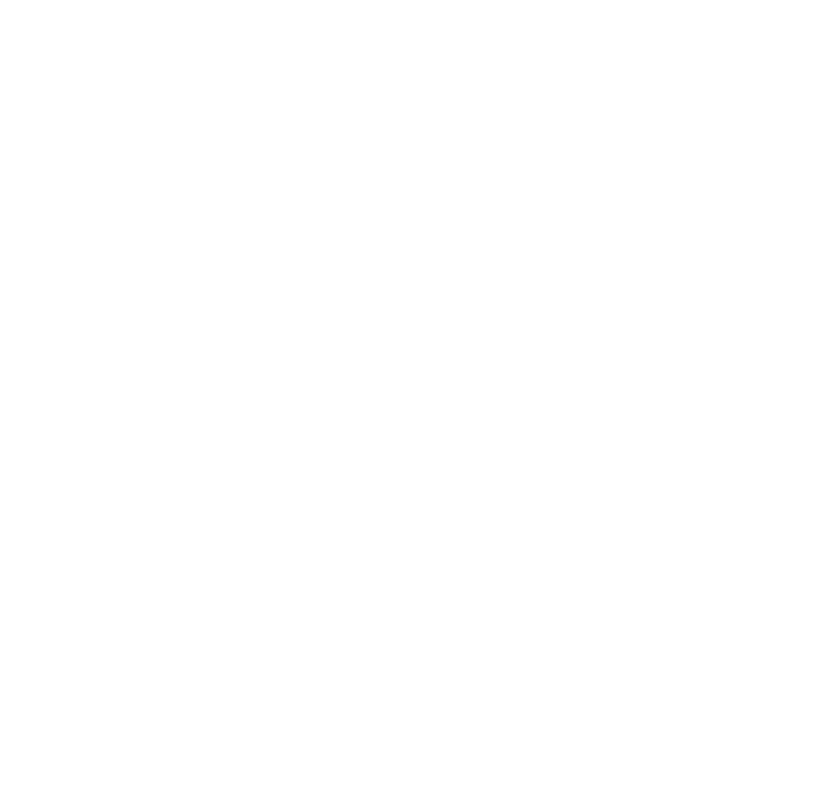
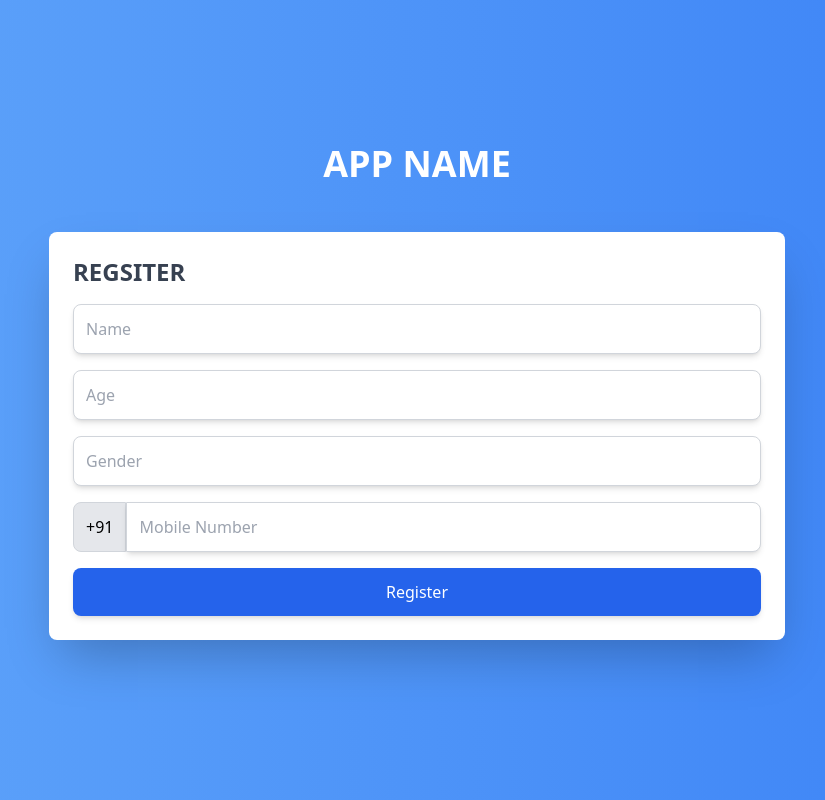
Before and after one commit to FusionFrameworks/CHAT_BOT, a React (Create React App) app in the folder chatbot_Frontend/: page /register in a window 1280 px wide. Before the commit this address had no page. Shown: the whole page, without its empty margins (223-1048 px from the left). Built offline with nearby package versions, Linux system fonts and the light colour scheme.

Commit message:
Login And Register Page

```diff
--- a/chatbot_Frontend/src/App.js
+++ b/chatbot_Frontend/src/App.js
@@ -1,9 +1,14 @@
-
 import React, { useState } from "react";
-import { BrowserRouter as Router, Route, Routes, useNavigate } from "react-router-dom";
+import {
+  BrowserRouter as Router,
+  Route,
+  Routes,
+  useNavigate,
+} from "react-router-dom";
 import { registerUser, sendOtp, verifyOtp } from "./api";
 import Welcome from "./Welcome";
 import LabTest from "./LabTest";
+import Register from "./Register";
 import Chatbot from "./Chatbot"; // Import the Chatbot component
 
 function App() {
@@ -27,7 +32,12 @@
   };
 
   const handleRegister = async () => {
-        if (!registerData.name || !registerData.age || !registerData.gender || !registerData.mobileNumber) {
+    if (
+      !registerData.name ||
+      !registerData.age ||
+      !registerData.gender ||
+      !registerData.mobileNumber
+    ) {
       setMessage("Please fill in all fields to register.");
       return;
     }
@@ -60,39 +70,94 @@
   };
 
   return (
+    // <div className="App min-h-screen flex flex-col items-center justify-center bg-gradient-to-r from-blue-400 to-blue-500">
+    //     <h1 className="text-4xl font-bold text-white mb-8">APP NAME</h1>
+    //     <div className="container flex flex-col md:flex-row gap-8 w-full max-w-3xl p-4">
+    //         {/* Login and OTP Verification Form */}
+    //         <div className="form-container bg-white rounded-lg shadow-2xl p-6 flex-1 transition-transform transform hover:scale-105">
+    //             <h2 className="text-2xl font-semibold text-gray-700 mb-4">LOGIN</h2>
+    //             <div className="flex mb-4">
+    //                 <span className="flex items-center p-3 bg-gray-200 border border-gray-300 rounded-l-lg">+91</span>
+    //                 <input type="tel" placeholder="Mobile Number" value={mobileNumber} onChange={(e) => setMobileNumber(e.target.value)} className="w-full p-3 border border-gray-300 rounded-r-lg shadow-md focus:outline-none focus:ring-2 focus:ring-blue-400 transition-transform transform hover:scale-105" />
+    //             </div>
+    //             <button onClick={handleSendOtp} className="w-full p-3 bg-blue-600 text-white rounded-lg shadow-md hover:bg-blue-700 transition duration-200 transform hover:scale-105">Send OTP</button>
+
+    //             <h2 className="text-2xl font-semibold text-gray-700 mb-4 mt-6">Verify OTP</h2>
+    //             <input type="number" placeholder="Enter OTP" value={otp} onChange={(e) => { const value = e.target.value; if (value >= 0) setOtp(value); }} className="w-full p-3 mb-4 border border-gray-300 rounded-lg shadow-md focus:outline-none focus:ring-2 focus:ring-blue-400 transition-transform transform hover:scale-105" />
+    //             <button onClick={handleVerifyOtp} className="w-full p-3 bg-blue-600 text-white rounded-lg shadow-md hover:bg-blue-700 transition duration-200 transform hover:scale-105">Verify OTP</button>
+    //         </div>
+    //     </div>
+
+    //     {/* Message Display */}
+    //     {message && <p className="message-highlight text-center text-white font-bold mt-4">{message}</p>}
+    // </div>
+
     <div className="App min-h-screen flex flex-col items-center justify-center bg-gradient-to-r from-blue-400 to-blue-500">
-            <h1 className="text-4xl font-bold text-white mb-8">OTP Authentication</h1>
+      <h1 className="text-4xl font-bold text-white mb-8">APP NAME</h1>
       <div className="container flex flex-col md:flex-row gap-8 w-full max-w-3xl p-4">
-                {/* Registration Form */}
-                <div className="form-container bg-white rounded-lg shadow-2xl p-6 flex-1 transition-transform transform hover:scale-105">
-                    <h2 className="text-2xl font-semibold text-gray-700 mb-4">REGSITER</h2>
-                    <input type="text" name="name" placeholder="Name" value={registerData.name} onChange={handleRegisterChange} className="w-full p-3 mb-4 border border-gray-300 rounded-lg shadow-md focus:outline-none focus:ring-2 focus:ring-blue-400 transition-transform transform hover:scale-105" />
-                    <input type="number" name="age" placeholder="Age" value={registerData.age} onChange={handleRegisterChange} min="0" className="w-full p-3 mb-4 border border-gray-300 rounded-lg shadow-md focus:outline-none focus:ring-2 focus:ring-blue-400 transition-transform transform hover:scale-105" />
-                    <input type="text" name="gender" placeholder="Gender" value={registerData.gender} onChange={handleRegisterChange} className="w-full p-3 mb-4 border border-gray-300 rounded-lg shadow-md focus:outline-none focus:ring-2 focus:ring-blue-400 transition-transform transform hover:scale-105" />
-                    <div className="flex mb-4">
-                        <span className="flex items-center p-3 bg-gray-200 border border-gray-300 rounded-l-lg">+91</span>
-                        <input type="tel" name="mobileNumber" placeholder="Mobile Number" value={registerData.mobileNumber} onChange={handleRegisterChange} className="w-full p-3 border border-gray-300 rounded-r-lg shadow-md focus:outline-none focus:ring-2 focus:ring-blue-400 transition-transform transform hover:scale-105" />
-                    </div>
-                    <button onClick={handleRegister} className="w-full p-3 bg-blue-600 text-white rounded-lg shadow-md hover:bg-blue-700 transition duration-200 transform hover:scale-105">Register</button>
-                </div>
-
         {/* Login and OTP Verification Form */}
         <div className="form-container bg-white rounded-lg shadow-2xl p-6 flex-1 transition-transform transform hover:scale-105">
           <h2 className="text-2xl font-semibold text-gray-700 mb-4">LOGIN</h2>
           <div className="flex mb-4">
-                        <span className="flex items-center p-3 bg-gray-200 border border-gray-300 rounded-l-lg">+91</span>
-                        <input type="tel" placeholder="Mobile Number" value={mobileNumber} onChange={(e) => setMobileNumber(e.target.value)} className="w-full p-3 border border-gray-300 rounded-r-lg shadow-md focus:outline-none focus:ring-2 focus:ring-blue-400 transition-transform transform hover:scale-105" />
+            <span className="flex items-center p-3 bg-gray-200 border border-gray-300 rounded-l-lg">
+              +91
+            </span>
+            <input
+              type="tel"
+              placeholder="Mobile Number"
+              value={mobileNumber}
+              onChange={(e) => setMobileNumber(e.target.value)}
+              className="w-full p-3 border border-gray-300 rounded-r-lg shadow-md focus:outline-none focus:ring-2 focus:ring-blue-400 transition-transform transform hover:scale-105"
+            />
           </div>
-                    <button onClick={handleSendOtp} className="w-full p-3 bg-blue-600 text-white rounded-lg shadow-md hover:bg-blue-700 transition duration-200 transform hover:scale-105">Send OTP</button>
+          <button
+            onClick={handleSendOtp}
+            className="w-full p-3 bg-blue-600 text-white rounded-lg shadow-md hover:bg-blue-700 transition duration-200 transform hover:scale-105"
+          >
+            Send OTP
+          </button>
 
-                    <h2 className="text-2xl font-semibold text-gray-700 mb-4 mt-6">Verify OTP</h2>
-                    <input type="number" placeholder="Enter OTP" value={otp} onChange={(e) => { const value = e.target.value; if (value >= 0) setOtp(value); }} className="w-full p-3 mb-4 border border-gray-300 rounded-lg shadow-md focus:outline-none focus:ring-2 focus:ring-blue-400 transition-transform transform hover:scale-105" />
-                    <button onClick={handleVerifyOtp} className="w-full p-3 bg-blue-600 text-white rounded-lg shadow-md hover:bg-blue-700 transition duration-200 transform hover:scale-105">Verify OTP</button>
+          <h2 className="text-2xl font-semibold text-gray-700 mb-4 mt-6">
+            Verify OTP
+          </h2>
+          <input
+            type="number"
+            placeholder="Enter OTP"
+            value={otp}
+            onChange={(e) => {
+              const value = e.target.value;
+              if (value >= 0) setOtp(value);
+            }}
+            className="w-full p-3 mb-4 border border-gray-300 rounded-lg shadow-md focus:outline-none focus:ring-2 focus:ring-blue-400 transition-transform transform hover:scale-105"
+          />
+          <button
+            onClick={handleVerifyOtp}
+            className="w-full p-3 bg-blue-600 text-white rounded-lg shadow-md hover:bg-blue-700 transition duration-200 transform hover:scale-105"
+          >
+            Verify OTP
+          </button>
+
+          {/* New User Register link */}
+          <div className="mt-4 text-center">
+            <p className="text-gray-700">
+              New User?{" "}
+              <a
+                href="/register" // Assuming you have a route set up for /register
+                className="text-blue-600 hover:underline"
+              >
+                Click here to Register!!
+              </a>
+            </p>
+          </div>
         </div>
       </div>
 
       {/* Message Display */}
-            {message && <p className="message-highlight text-center text-white font-bold mt-4">{message}</p>}
+      {message && (
+        <p className="message-highlight text-center text-white font-bold mt-4">
+          {message}
+        </p>
+      )}
     </div>
   );
 }
@@ -105,7 +170,9 @@
         <Route path="/" element={<App />} />
         <Route path="/welcome" element={<Welcome />} />
         <Route path="/labtest" element={<LabTest />} />
-                <Route path="/chatbot" element={<Chatbot />} /> {/* Add the Chatbot route */}
+        <Route path="/register" element={<Register />} />
+        <Route path="/chatbot" element={<Chatbot />} />{" "}
+        {/* Add the Chatbot route */}
       </Routes>
     </Router>
   );
--- /dev/null
+++ b/chatbot_Frontend/src/Register.js
@@ -0,0 +1,101 @@
+import React, { useState } from "react";
+import {
+  BrowserRouter as Router,
+  Route,
+  Routes,
+  useNavigate,
+} from "react-router-dom";
+import { registerUser, sendOtp, verifyOtp } from "./api";
+
+function Register() {
+  const [registerData, setRegisterData] = useState({
+    name: "",
+    age: "",
+    gender: "",
+    mobileNumber: "",
+  });
+  const [mobileNumber, setMobileNumber] = useState("");
+  const [otp, setOtp] = useState("");
+  const [message, setMessage] = useState("");
+  const [isLoggedIn, setIsLoggedIn] = useState(false);
+
+  const navigate = useNavigate(); // Use useNavigate hook
+
+  const handleRegisterChange = (e) => {
+    const { name, value } = e.target;
+    if (name === "age" && value < 0) return; // Prevent negative age
+    setRegisterData({ ...registerData, [name]: value });
+  };
+
+  const handleRegister = async () => {
+    if (
+      !registerData.name ||
+      !registerData.age ||
+      !registerData.gender ||
+      !registerData.mobileNumber
+    ) {
+      setMessage("Please fill in all fields to register.");
+      return;
+    }
+
+    const response = await registerUser({
+      ...registerData,
+      mobileNumber: `+91${registerData.mobileNumber}`,
+    });
+    setMessage(response.message);
+
+    if (response.message === "User registered successfully") {
+      setMessage("Registration successful! Redirecting to login...");
+      setTimeout(() => {
+        navigate("/");
+      }, 2000);
+    }
+
+  };
+
+  const handleSendOtp = async () => {
+    const response = await sendOtp(`+91${mobileNumber}`);
+    setMessage(response.message);
+  };
+
+  const handleVerifyOtp = async () => {
+    const response = await verifyOtp(`+91${mobileNumber}`, otp);
+    setMessage(response.message);
+
+    if (response.message === "Login successful") {
+      setIsLoggedIn(true); // Set login status to true
+      navigate("/welcome"); // Navigate to the welcome page after successful login
+    }
+  };
+
+  // Function to navigate to the Chatbot
+  const handleGoToChatbot = () => {
+    navigate("/chatbot");
+  };
+  return (
+    <>
+      <div className="App min-h-screen flex flex-col items-center justify-center bg-gradient-to-r from-blue-400 to-blue-500">
+            <h1 className="text-4xl font-bold text-white mb-8">APP NAME</h1>
+            <div className="container flex flex-col md:flex-row gap-8 w-full max-w-3xl p-4">
+                {/* Registration Form */}
+                <div className="form-container bg-white rounded-lg shadow-2xl p-6 flex-1 transition-transform transform hover:scale-105">
+                    <h2 className="text-2xl font-semibold text-gray-700 mb-4">REGSITER</h2>
+                    <input type="text" name="name" placeholder="Name" value={registerData.name} onChange={handleRegisterChange} className="w-full p-3 mb-4 border border-gray-300 rounded-lg shadow-md focus:outline-none focus:ring-2 focus:ring-blue-400 transition-transform transform hover:scale-105" />
+                    <input type="number" name="age" placeholder="Age" value={registerData.age} onChange={handleRegisterChange} min="0" className="w-full p-3 mb-4 border border-gray-300 rounded-lg shadow-md focus:outline-none focus:ring-2 focus:ring-blue-400 transition-transform transform hover:scale-105" />
+                    <input type="text" name="gender" placeholder="Gender" value={registerData.gender} onChange={handleRegisterChange} className="w-full p-3 mb-4 border border-gray-300 rounded-lg shadow-md focus:outline-none focus:ring-2 focus:ring-blue-400 transition-transform transform hover:scale-105" />
+                    <div className="flex mb-4">
+                        <span className="flex items-center p-3 bg-gray-200 border border-gray-300 rounded-l-lg">+91</span>
+                        <input type="tel" name="mobileNumber" placeholder="Mobile Number" value={registerData.mobileNumber} onChange={handleRegisterChange} className="w-full p-3 border border-gray-300 rounded-r-lg shadow-md focus:outline-none focus:ring-2 focus:ring-blue-400 transition-transform transform hover:scale-105" />
+                    </div>
+                    <button onClick={handleRegister} className="w-full p-3 bg-blue-600 text-white rounded-lg shadow-md hover:bg-blue-700 transition duration-200 transform hover:scale-105">Register</button>
+                </div>
+            </div>
+
+            {/* Message Display */}
+            {message && <p className="message-highlight text-center text-white font-bold mt-4">{message}</p>}
+        </div>
+    </>
+  );
+}
+
+export default Register;
```
Lines whose indentation alone changed are shown as unchanged.
